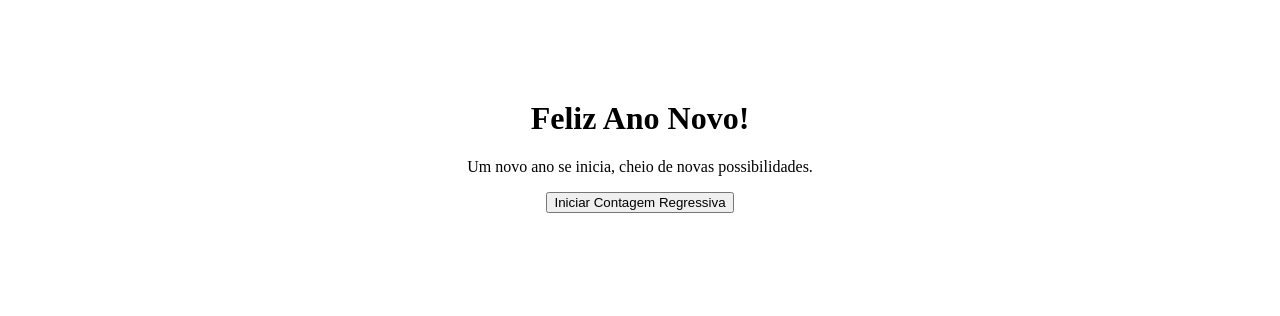
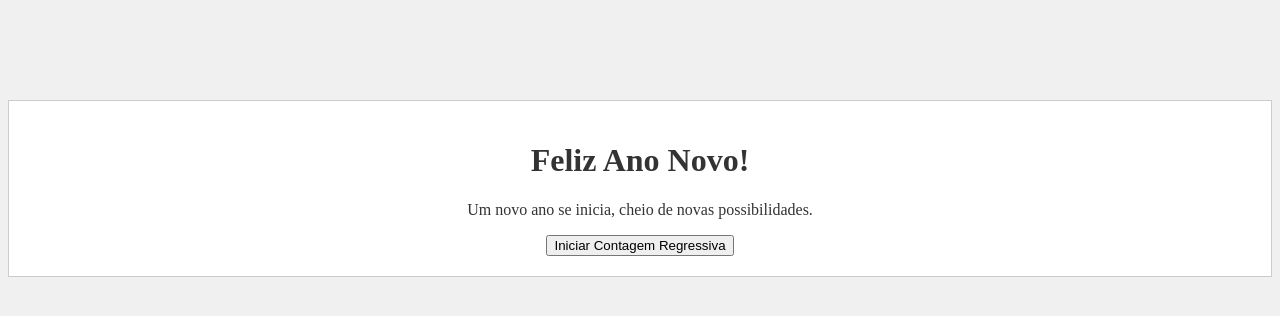
Before and after one commit to rsouzalottus/anoNovo, a plain HTML site: page index.html in a window 1280 px wide. Drawn offline with Linux system fonts and the light colour scheme.

Commit message:
Segunda versão

```diff
--- a/styles.css
+++ b/styles.css
@@ -1,4 +1,30 @@
+body {
+    background-color: #f0f0f0; /* Cor de fundo cinza claro */
+    color: #333; /* Cor do texto cinza escuro */
+}
 .container {
     text-align: center;
     margin-top: 100px;
+    background-color: #fff; /* Cor de fundo branca para o container */
+    border: 1px solid #ccc; /* Borda cinza */
+    padding: 20px;
 }
+body {
+
+    background-image: url('https://images.app.goo.gl/HYFKKbKgU6P6UuEX7')
+    background-size: cover;
+    background-position: center;
+}
+#contagemRegressiva {
+    font-size: 48px;
+    font-weight: bold;
+    color: #ff0000; /* Vermelho */
+    text-shadow: 2px 2px 4px #000;
+    animation: piscar 1s infinite;
+}
+
+@keyframes piscar {
+    0% { opacity: 1; }
+    50% { opacity: 0.5; }
+    100% { opacity: 1; }
+}
```
